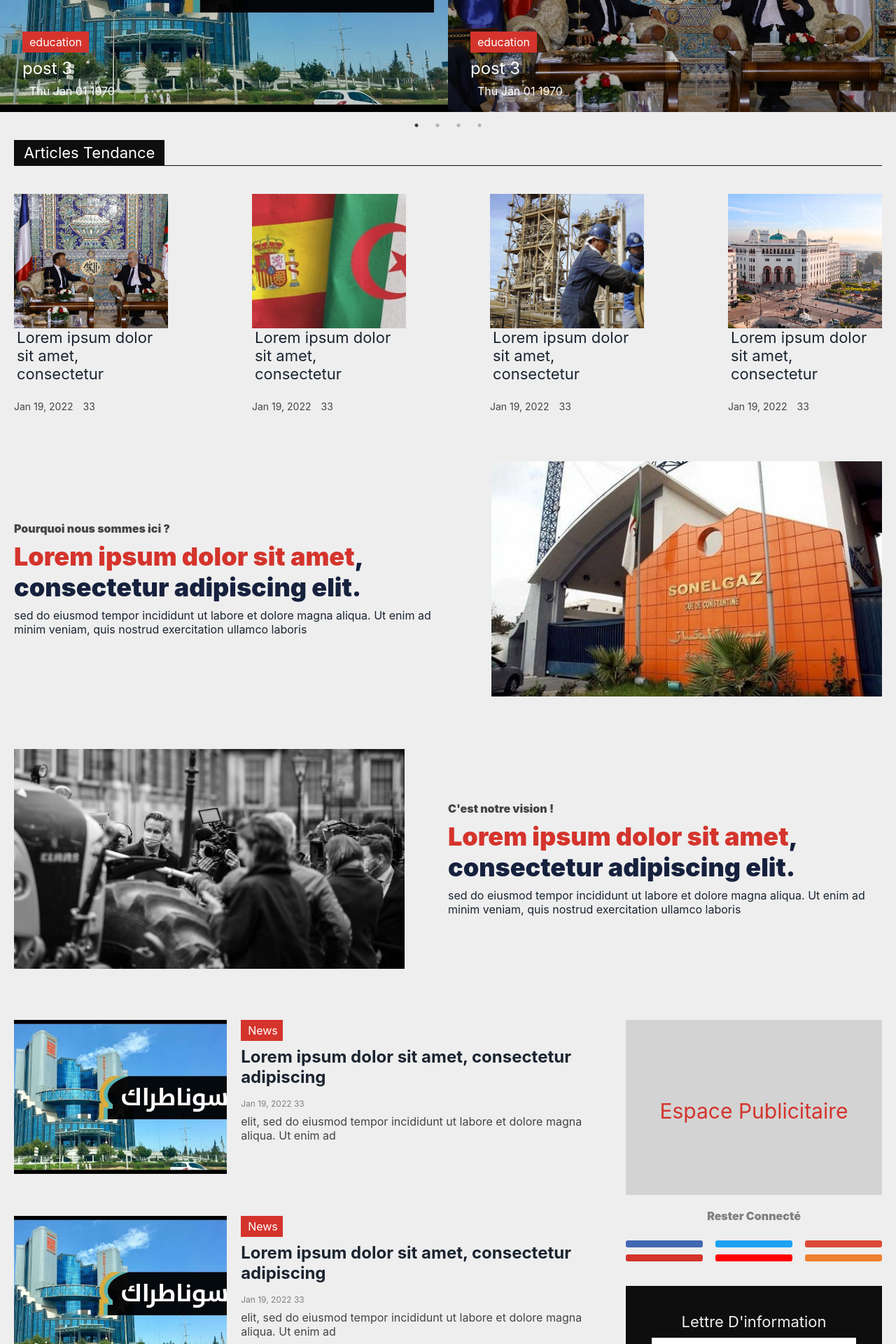
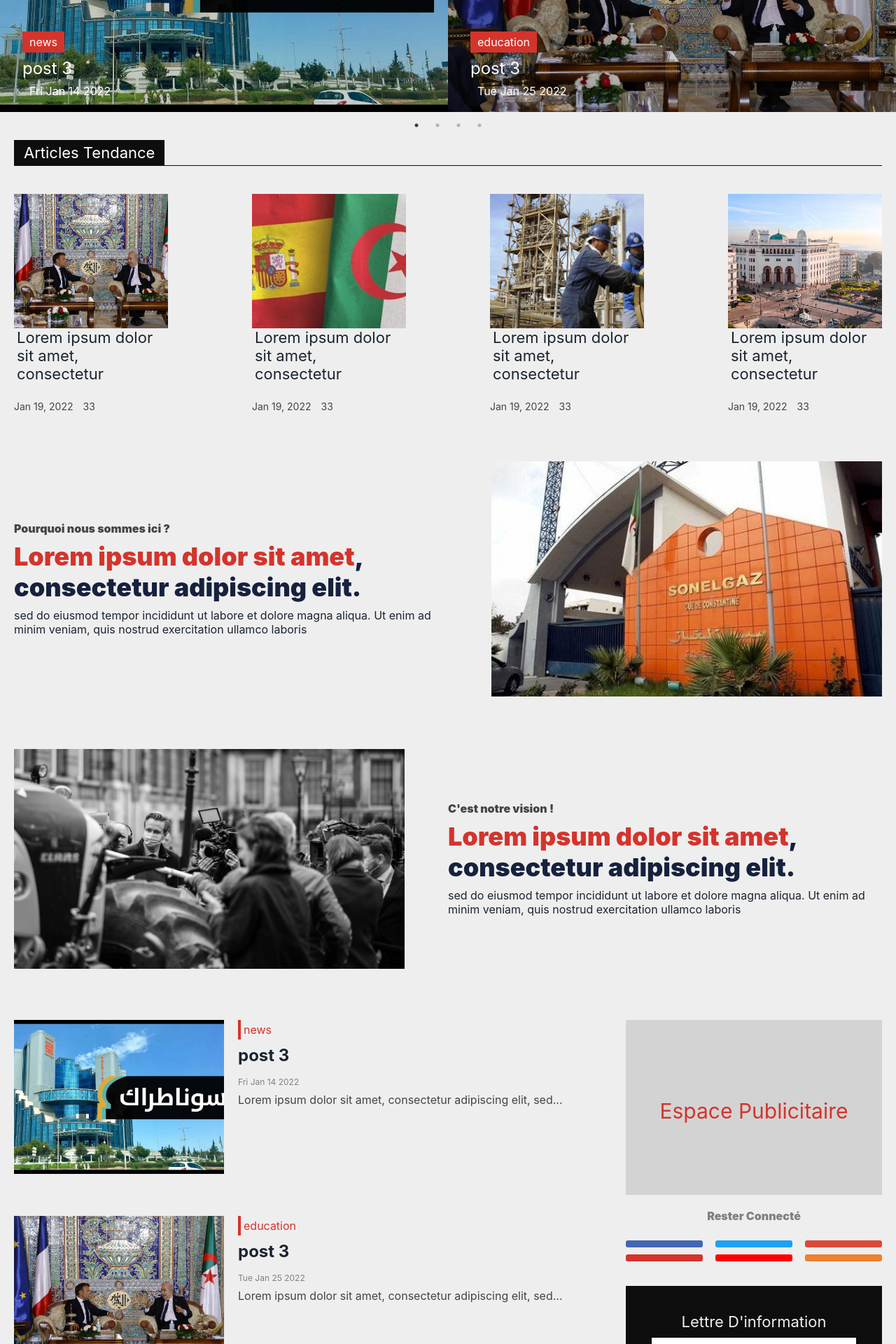
Before and after one commit to wailsonlucas/COSYFOP---blog-UI-UX-design, a Next.js app: page / in a window 1280 px wide. Shown: the part 480-2400 px from the top of the page at 70% size. Built offline with nearby package versions, Linux system fonts and the light colour scheme.

Commit message:
aded dynamic <main> posts sorting & substring

```diff
--- a/localDB.json
+++ b/localDB.json
@@ -3,15 +3,15 @@
     {
       "id":1,
       "filename":"a.jpg",
-      "date":20220512,
+      "date":"2022-05-12",
       "tag":"news",
-      "title":"post 1",
+      "title":"post 1 sazd azd azd azd azdazd azd azd azd ",
       "content":"Lorem ipsum dolor sit amet, consectetur adipiscing elit, sed do eiusmod tempor incididunt ut labore et dolore magna aliqua. Ut enim ad minim veniam, quis nostrud exercitation ullamco laboris nisi ut aliquip ex ea commodo consequat. Duis aute irure dolor in reprehenderit in voluptate velit esse cillum dolore eu fugiat nulla pariatur. Excepteur sint occaecat cupidatat non proident, sunt in culpa qui officia deserunt mollit anim id est laborum Lorem ipsum dolor sit amet, consectetur adipiscing elit, sed do eiusmod tempor incididunt ut labore et dolore magna aliqua. Ut enim ad minim veniam, quis nostrud exercitation ullamco laboris nisi ut aliquip ex ea commodo consequat. Duis aute irure dolor in reprehenderit in voluptate velit esse cillum dolore eu fugiat nulla pariatur. Excepteur sint occaecat cupidatat non proident, sunt in culpa qui officia deserunt mollit anim id est laborum Lorem ipsum dolor sit amet, consectetur adipiscing elit, sed do eiusmod tempor incididunt ut labore et dolore magna aliqua. Ut enim ad minim veniam, quis nostrud exercitation ullamco laboris nisi ut aliquip ex ea commodo consequat. Duis aute irure dolor in reprehenderit in voluptate velit esse cillum dolore eu fugiat nulla pariatur. Excepteur sint occaecat cupidatat non proident, sunt in culpa qui officia deserunt mollit anim id est laborum"
     },
     {
       "id":2,
       "filename":"b.jpg",
-      "date":20220703,
+      "date":"2022-07-03",
       "tag":"economie",
       "title":"post 2",
       "content":"Lorem ipsum dolor sit amet, consectetur adipiscing elit, sed do eiusmod tempor incididunt ut labore et dolore magna aliqua. Ut enim ad minim veniam, quis nostrud exercitation ullamco laboris nisi ut aliquip ex ea commodo consequat. Duis aute irure dolor in reprehenderit in voluptate velit esse cillum dolore eu fugiat nulla pariatur. Excepteur sint occaecat cupidatat non proident, sunt in culpa qui officia deserunt mollit anim id est laborum Lorem ipsum dolor sit amet, consectetur adipiscing elit, sed do eiusmod tempor incididunt ut labore et dolore magna aliqua. Ut enim ad minim veniam, quis nostrud exercitation ullamco laboris nisi ut aliquip ex ea commodo consequat. Duis aute irure dolor in reprehenderit in voluptate velit esse cillum dolore eu fugiat nulla pariatur. Excepteur sint occaecat cupidatat non proident, sunt in culpa qui officia deserunt mollit anim id est laborum Lorem ipsum dolor sit amet, consectetur adipiscing elit, sed do eiusmod tempor incididunt ut labore et dolore magna aliqua. Ut enim ad minim veniam, quis nostrud exercitation ullamco laboris nisi ut aliquip ex ea commodo consequat. Duis aute irure dolor in reprehenderit in voluptate velit esse cillum dolore eu fugiat nulla pariatur. Excepteur sint occaecat cupidatat non proident, sunt in culpa qui officia deserunt mollit anim id est laborum"
@@ -19,7 +19,7 @@
     {
       "id":3,
       "filename":"t1.jpg",
-      "date":20220125,
+      "date":"2022-01-25",
       "tag":"education",
       "title":"post 3",
       "content":"Lorem ipsum dolor sit amet, consectetur adipiscing elit, sed do eiusmod tempor incididunt ut labore et dolore magna aliqua. Ut enim ad minim veniam, quis nostrud exercitation ullamco laboris nisi ut aliquip ex ea commodo consequat. Duis aute irure dolor in reprehenderit in voluptate velit esse cillum dolore eu fugiat nulla pariatur. Excepteur sint occaecat cupidatat non proident, sunt in culpa qui officia deserunt mollit anim id est laborum Lorem ipsum dolor sit amet, consectetur adipiscing elit, sed do eiusmod tempor incididunt ut labore et dolore magna aliqua. Ut enim ad minim veniam, quis nostrud exercitation ullamco laboris nisi ut aliquip ex ea commodo consequat. Duis aute irure dolor in reprehenderit in voluptate velit esse cillum dolore eu fugiat nulla pariatur. Excepteur sint occaecat cupidatat non proident, sunt in culpa qui officia deserunt mollit anim id est laborum Lorem ipsum dolor sit amet, consectetur adipiscing elit, sed do eiusmod tempor incididunt ut labore et dolore magna aliqua. Ut enim ad minim veniam, quis nostrud exercitation ullamco laboris nisi ut aliquip ex ea commodo consequat. Duis aute irure dolor in reprehenderit in voluptate velit esse cillum dolore eu fugiat nulla pariatur. Excepteur sint occaecat cupidatat non proident, sunt in culpa qui officia deserunt mollit anim id est laborum"
@@ -27,23 +27,23 @@
     {
       "id":4,
       "filename":"t2.jpeg",
-      "date":20220610,
-      "tag":"education",
+      "date":"2022-06-10",
+      "tag":"news",
       "title":"post 3",
       "content":"Lorem ipsum dolor sit amet, consectetur adipiscing elit, sed do eiusmod tempor incididunt ut labore et dolore magna aliqua. Ut enim ad minim veniam, quis nostrud exercitation ullamco laboris nisi ut aliquip ex ea commodo consequat. Duis aute irure dolor in reprehenderit in voluptate velit esse cillum dolore eu fugiat nulla pariatur. Excepteur sint occaecat cupidatat non proident, sunt in culpa qui officia deserunt mollit anim id est laborum Lorem ipsum dolor sit amet, consectetur adipiscing elit, sed do eiusmod tempor incididunt ut labore et dolore magna aliqua. Ut enim ad minim veniam, quis nostrud exercitation ullamco laboris nisi ut aliquip ex ea commodo consequat. Duis aute irure dolor in reprehenderit in voluptate velit esse cillum dolore eu fugiat nulla pariatur. Excepteur sint occaecat cupidatat non proident, sunt in culpa qui officia deserunt mollit anim id est laborum Lorem ipsum dolor sit amet, consectetur adipiscing elit, sed do eiusmod tempor incididunt ut labore et dolore magna aliqua. Ut enim ad minim veniam, quis nostrud exercitation ullamco laboris nisi ut aliquip ex ea commodo consequat. Duis aute irure dolor in reprehenderit in voluptate velit esse cillum dolore eu fugiat nulla pariatur. Excepteur sint occaecat cupidatat non proident, sunt in culpa qui officia deserunt mollit anim id est laborum"
     },
     {
       "id":5,
       "filename":"t3.jpg",
-      "date":20220324,
-      "tag":"education",
+      "date":"2022-03-24",
+      "tag":"economie",
       "title":"post 3",
       "content":"Lorem ipsum dolor sit amet, consectetur adipiscing elit, sed do eiusmod tempor incididunt ut labore et dolore magna aliqua. Ut enim ad minim veniam, quis nostrud exercitation ullamco laboris nisi ut aliquip ex ea commodo consequat. Duis aute irure dolor in reprehenderit in voluptate velit esse cillum dolore eu fugiat nulla pariatur. Excepteur sint occaecat cupidatat non proident, sunt in culpa qui officia deserunt mollit anim id est laborum Lorem ipsum dolor sit amet, consectetur adipiscing elit, sed do eiusmod tempor incididunt ut labore et dolore magna aliqua. Ut enim ad minim veniam, quis nostrud exercitation ullamco laboris nisi ut aliquip ex ea commodo consequat. Duis aute irure dolor in reprehenderit in voluptate velit esse cillum dolore eu fugiat nulla pariatur. Excepteur sint occaecat cupidatat non proident, sunt in culpa qui officia deserunt mollit anim id est laborum Lorem ipsum dolor sit amet, consectetur adipiscing elit, sed do eiusmod tempor incididunt ut labore et dolore magna aliqua. Ut enim ad minim veniam, quis nostrud exercitation ullamco laboris nisi ut aliquip ex ea commodo consequat. Duis aute irure dolor in reprehenderit in voluptate velit esse cillum dolore eu fugiat nulla pariatur. Excepteur sint occaecat cupidatat non proident, sunt in culpa qui officia deserunt mollit anim id est laborum"
     },
     {
       "id":6,
       "filename":"t4.jpg",
-      "date":20220908,
+      "date":"2022-09-08",
       "tag":"education",
       "title":"post 3",
       "content":"Lorem ipsum dolor sit amet, consectetur adipiscing elit, sed do eiusmod tempor incididunt ut labore et dolore magna aliqua. Ut enim ad minim veniam, quis nostrud exercitation ullamco laboris nisi ut aliquip ex ea commodo consequat. Duis aute irure dolor in reprehenderit in voluptate velit esse cillum dolore eu fugiat nulla pariatur. Excepteur sint occaecat cupidatat non proident, sunt in culpa qui officia deserunt mollit anim id est laborum Lorem ipsum dolor sit amet, consectetur adipiscing elit, sed do eiusmod tempor incididunt ut labore et dolore magna aliqua. Ut enim ad minim veniam, quis nostrud exercitation ullamco laboris nisi ut aliquip ex ea commodo consequat. Duis aute irure dolor in reprehenderit in voluptate velit esse cillum dolore eu fugiat nulla pariatur. Excepteur sint occaecat cupidatat non proident, sunt in culpa qui officia deserunt mollit anim id est laborum Lorem ipsum dolor sit amet, consectetur adipiscing elit, sed do eiusmod tempor incididunt ut labore et dolore magna aliqua. Ut enim ad minim veniam, quis nostrud exercitation ullamco laboris nisi ut aliquip ex ea commodo consequat. Duis aute irure dolor in reprehenderit in voluptate velit esse cillum dolore eu fugiat nulla pariatur. Excepteur sint occaecat cupidatat non proident, sunt in culpa qui officia deserunt mollit anim id est laborum"
@@ -51,23 +51,23 @@
     {
       "id":7,
       "filename":"b.jpg",
-      "date":20220416,
-      "tag":"education",
+      "date":"2022-04-16",
+      "tag":"news",
       "title":"post 3",
       "content":"Lorem ipsum dolor sit amet, consectetur adipiscing elit, sed do eiusmod tempor incididunt ut labore et dolore magna aliqua. Ut enim ad minim veniam, quis nostrud exercitation ullamco laboris nisi ut aliquip ex ea commodo consequat. Duis aute irure dolor in reprehenderit in voluptate velit esse cillum dolore eu fugiat nulla pariatur. Excepteur sint occaecat cupidatat non proident, sunt in culpa qui officia deserunt mollit anim id est laborum Lorem ipsum dolor sit amet, consectetur adipiscing elit, sed do eiusmod tempor incididunt ut labore et dolore magna aliqua. Ut enim ad minim veniam, quis nostrud exercitation ullamco laboris nisi ut aliquip ex ea commodo consequat. Duis aute irure dolor in reprehenderit in voluptate velit esse cillum dolore eu fugiat nulla pariatur. Excepteur sint occaecat cupidatat non proident, sunt in culpa qui officia deserunt mollit anim id est laborum Lorem ipsum dolor sit amet, consectetur adipiscing elit, sed do eiusmod tempor incididunt ut labore et dolore magna aliqua. Ut enim ad minim veniam, quis nostrud exercitation ullamco laboris nisi ut aliquip ex ea commodo consequat. Duis aute irure dolor in reprehenderit in voluptate velit esse cillum dolore eu fugiat nulla pariatur. Excepteur sint occaecat cupidatat non proident, sunt in culpa qui officia deserunt mollit anim id est laborum"
     },
     {
       "id":8,
       "filename":"b.jpg",
-      "date":20220526,
-      "tag":"education",
+      "date":"2022-05-26",
+      "tag":"economie",
       "title":"post 3",
       "content":"Lorem ipsum dolor sit amet, consectetur adipiscing elit, sed do eiusmod tempor incididunt ut labore et dolore magna aliqua. Ut enim ad minim veniam, quis nostrud exercitation ullamco laboris nisi ut aliquip ex ea commodo consequat. Duis aute irure dolor in reprehenderit in voluptate velit esse cillum dolore eu fugiat nulla pariatur. Excepteur sint occaecat cupidatat non proident, sunt in culpa qui officia deserunt mollit anim id est laborum Lorem ipsum dolor sit amet, consectetur adipiscing elit, sed do eiusmod tempor incididunt ut labore et dolore magna aliqua. Ut enim ad minim veniam, quis nostrud exercitation ullamco laboris nisi ut aliquip ex ea commodo consequat. Duis aute irure dolor in reprehenderit in voluptate velit esse cillum dolore eu fugiat nulla pariatur. Excepteur sint occaecat cupidatat non proident, sunt in culpa qui officia deserunt mollit anim id est laborum Lorem ipsum dolor sit amet, consectetur adipiscing elit, sed do eiusmod tempor incididunt ut labore et dolore magna aliqua. Ut enim ad minim veniam, quis nostrud exercitation ullamco laboris nisi ut aliquip ex ea commodo consequat. Duis aute irure dolor in reprehenderit in voluptate velit esse cillum dolore eu fugiat nulla pariatur. Excepteur sint occaecat cupidatat non proident, sunt in culpa qui officia deserunt mollit anim id est laborum"
     },
     {
       "id":9,
       "filename":"b.jpg",
-      "date":20220402,
+      "date":"2022-04-02",
       "tag":"education",
       "title":"post 3",
       "content":"Lorem ipsum dolor sit amet, consectetur adipiscing elit, sed do eiusmod tempor incididunt ut labore et dolore magna aliqua. Ut enim ad minim veniam, quis nostrud exercitation ullamco laboris nisi ut aliquip ex ea commodo consequat. Duis aute irure dolor in reprehenderit in voluptate velit esse cillum dolore eu fugiat nulla pariatur. Excepteur sint occaecat cupidatat non proident, sunt in culpa qui officia deserunt mollit anim id est laborum Lorem ipsum dolor sit amet, consectetur adipiscing elit, sed do eiusmod tempor incididunt ut labore et dolore magna aliqua. Ut enim ad minim veniam, quis nostrud exercitation ullamco laboris nisi ut aliquip ex ea commodo consequat. Duis aute irure dolor in reprehenderit in voluptate velit esse cillum dolore eu fugiat nulla pariatur. Excepteur sint occaecat cupidatat non proident, sunt in culpa qui officia deserunt mollit anim id est laborum Lorem ipsum dolor sit amet, consectetur adipiscing elit, sed do eiusmod tempor incididunt ut labore et dolore magna aliqua. Ut enim ad minim veniam, quis nostrud exercitation ullamco laboris nisi ut aliquip ex ea commodo consequat. Duis aute irure dolor in reprehenderit in voluptate velit esse cillum dolore eu fugiat nulla pariatur. Excepteur sint occaecat cupidatat non proident, sunt in culpa qui officia deserunt mollit anim id est laborum"
@@ -75,15 +75,15 @@
     {
       "id":10,
       "filename":"b.jpg",
-      "date":20220114,
-      "tag":"education",
+      "date":"2022-01-14",
+      "tag":"news",
       "title":"post 3",
       "content":"Lorem ipsum dolor sit amet, consectetur adipiscing elit, sed do eiusmod tempor incididunt ut labore et dolore magna aliqua. Ut enim ad minim veniam, quis nostrud exercitation ullamco laboris nisi ut aliquip ex ea commodo consequat. Duis aute irure dolor in reprehenderit in voluptate velit esse cillum dolore eu fugiat nulla pariatur. Excepteur sint occaecat cupidatat non proident, sunt in culpa qui officia deserunt mollit anim id est laborum Lorem ipsum dolor sit amet, consectetur adipiscing elit, sed do eiusmod tempor incididunt ut labore et dolore magna aliqua. Ut enim ad minim veniam, quis nostrud exercitation ullamco laboris nisi ut aliquip ex ea commodo consequat. Duis aute irure dolor in reprehenderit in voluptate velit esse cillum dolore eu fugiat nulla pariatur. Excepteur sint occaecat cupidatat non proident, sunt in culpa qui officia deserunt mollit anim id est laborum Lorem ipsum dolor sit amet, consectetur adipiscing elit, sed do eiusmod tempor incididunt ut labore et dolore magna aliqua. Ut enim ad minim veniam, quis nostrud exercitation ullamco laboris nisi ut aliquip ex ea commodo consequat. Duis aute irure dolor in reprehenderit in voluptate velit esse cillum dolore eu fugiat nulla pariatur. Excepteur sint occaecat cupidatat non proident, sunt in culpa qui officia deserunt mollit anim id est laborum"
     },
     {
       "id":11,
       "filename":"b.jpg",
-      "date":20220317,
+      "date":"2022-03-17",
       "tag":"education",
       "title":"post 3",
       "content":"Lorem ipsum dolor sit amet, consectetur adipiscing elit, sed do eiusmod tempor incididunt ut labore et dolore magna aliqua. Ut enim ad minim veniam, quis nostrud exercitation ullamco laboris nisi ut aliquip ex ea commodo consequat. Duis aute irure dolor in reprehenderit in voluptate velit esse cillum dolore eu fugiat nulla pariatur. Excepteur sint occaecat cupidatat non proident, sunt in culpa qui officia deserunt mollit anim id est laborum Lorem ipsum dolor sit amet, consectetur adipiscing elit, sed do eiusmod tempor incididunt ut labore et dolore magna aliqua. Ut enim ad minim veniam, quis nostrud exercitation ullamco laboris nisi ut aliquip ex ea commodo consequat. Duis aute irure dolor in reprehenderit in voluptate velit esse cillum dolore eu fugiat nulla pariatur. Excepteur sint occaecat cupidatat non proident, sunt in culpa qui officia deserunt mollit anim id est laborum Lorem ipsum dolor sit amet, consectetur adipiscing elit, sed do eiusmod tempor incididunt ut labore et dolore magna aliqua. Ut enim ad minim veniam, quis nostrud exercitation ullamco laboris nisi ut aliquip ex ea commodo consequat. Duis aute irure dolor in reprehenderit in voluptate velit esse cillum dolore eu fugiat nulla pariatur. Excepteur sint occaecat cupidatat non proident, sunt in culpa qui officia deserunt mollit anim id est laborum"
--- a/pages/index.js
+++ b/pages/index.js
@@ -28,7 +28,7 @@ export default function Home({ sorted }) {
       <Nav />
       <header>
         <Slider className={s.index_carousel} {...settings}>
-          {sorted&&sorted.map((post, index) =>
+          {sorted&&sorted.slice(0,4).map((post, index) =>
             <div key={index} className={s.header_child}>
               <img src={`/images/static/${post.filename}`} alt="" />
               <div className={s.content}>
@@ -156,23 +156,27 @@ export default function Home({ sorted }) {
 
       <div className={s.body}>
         <main className={s.bodyMain}>
-          <Link href="/7">
+        {
+          sorted&&sorted.map((post, index) =>
+            <Link href={`/${post.id}`}>
               <a className={s.card}>
                 <div className={s.img_container}>
-              <img src={"/images/static/b.jpg"} alt="" />
+                  <img src={`/images/static/${post.filename}`} alt="" />
                 </div>
                 <div className={s.bosyMain_card_content}>
-              <p className={s.tag}>News</p>
-              <b>Lorem ipsum dolor sit amet, consectetur adipiscing</b>
+                  <p className={s.tag}>{post.tag}</p>
+                  <b>{post.title.length > 30 ? post.title.substring(0,30) + "..." : post.title}</b>
                   <footer>
-                <span>Jan 19, 2022 </span><span> <i className="fa-solid fa-comment"></i> 33</span>
+                    <span>{new Date(post.date).toDateString()}</span>
                   </footer>
                   <p className={s.desc}>
-                elit, sed do eiusmod tempor incididunt ut labore et dolore magna aliqua. Ut enim ad
+                    {post.content.substring(0, 60) + "..."}
                   </p>
                 </div>
               </a>
             </Link>
+        )}
+
 
           <Link href="/8">
           <a className={s.card}>
@@ -286,7 +290,7 @@ export async function getStaticProps(){
         return 0
       }
     }
-  ).slice(0,4)
+  )
   return {
     props: {
       sorted
--- a/styles/Home.module.css
+++ b/styles/Home.module.css
@@ -70,7 +70,7 @@
   width: 220px;
 }
 .trending_post .img_container {
-  height:60%
+  height:60%;
 }
 .trending_post .img_container img {
   height: 100%;
@@ -141,7 +141,7 @@
 }
 .bodyMain .card .img_container {
   height:100%;
-  width:360px;
+  width:300px !important;
   margin-right: 20px;
 }
 .bodyMain .card .img_container img {
@@ -152,15 +152,14 @@
 .bosyMain_card_content {
   display: flex;
   flex-direction: column;
-  align-items: left;
+  align-items: right;
   flex-grow:1;
 }
 .bosyMain_card_content .tag {
-  display: inline-block;
-  width:60px;
-  background:var(--prime);
-  color:#fff;
-  padding:5px 10px;
+  border-left:4px solid var(--prime);
+  color:var(--prime);
+  font-size: 16px;
+  padding:4px;
 }
 .bosyMain_card_content b {
   font-size: 24px;
```
Also changed, not shown: pages/[pid].js (+27 -19 lines). Lines whose indentation alone changed are shown as unchanged.
